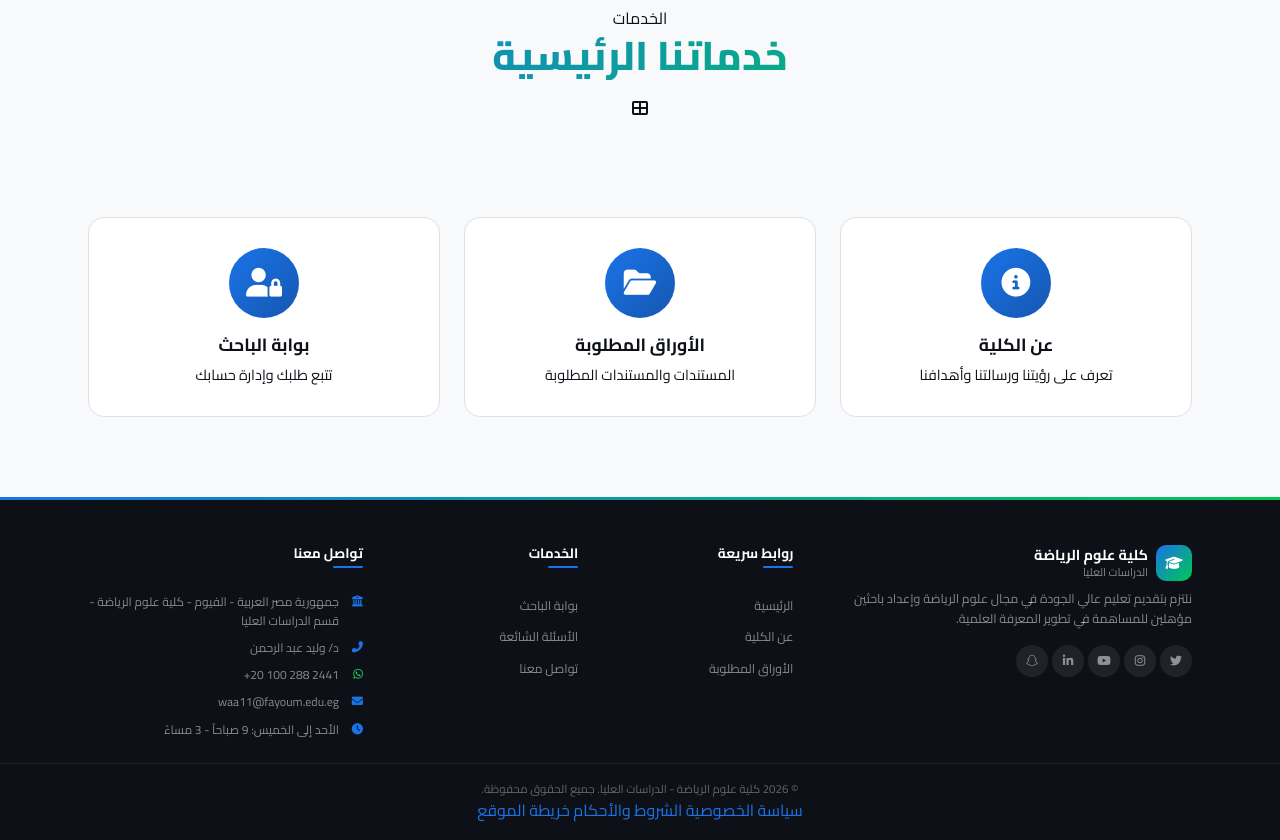
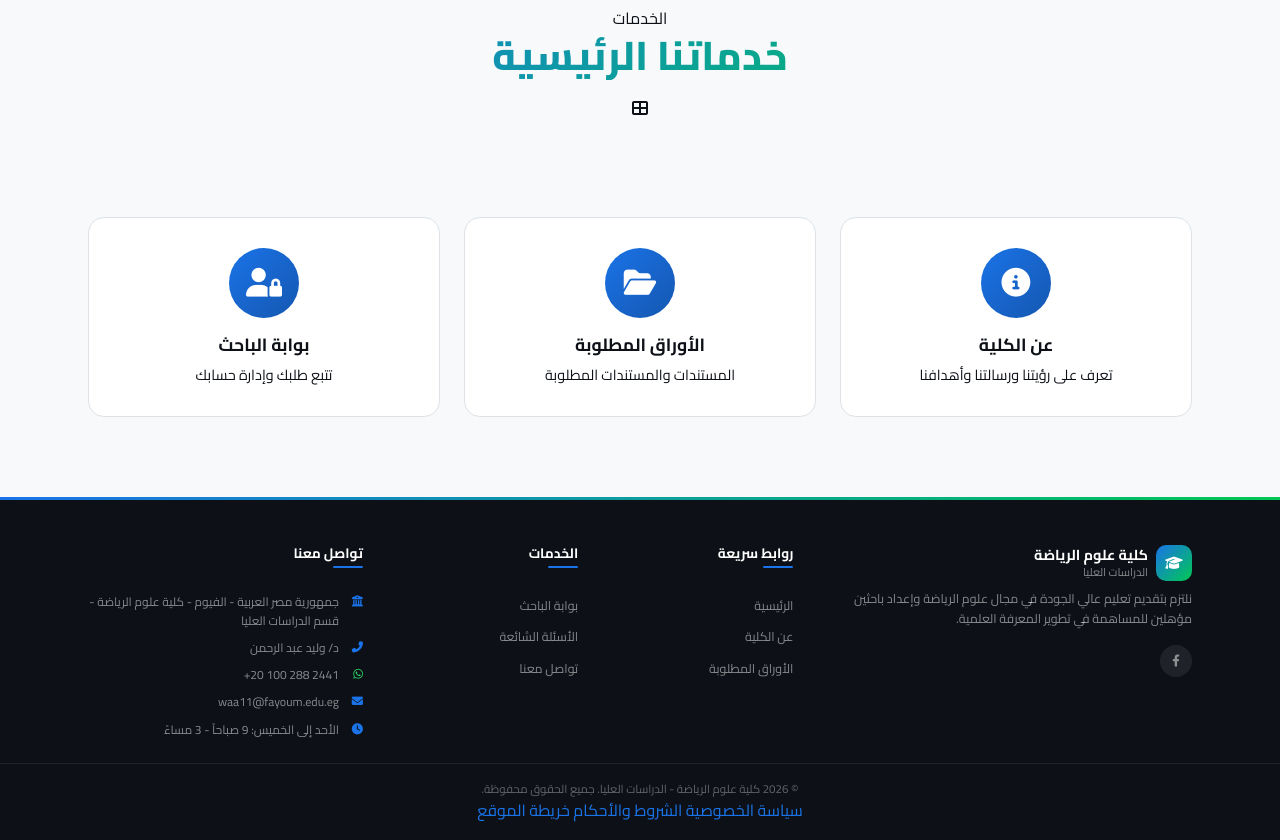
Before and after one commit to drwalid21395/fayoumuniverstyresearsh, a plain HTML site: page index.html in a window 1280 px wide. Shown: the part 874-1714 px from the top of the page. Drawn offline with Linux system fonts and the light colour scheme.

Commit message:
Replace all social media icons with Facebook link only

```diff
--- a/index.html
+++ b/index.html
@@ -102,11 +102,7 @@
                             <div class="footer-brand"><div class="brand-icon"><i class="fas fa-graduation-cap"></i></div><div class="brand-text"><span class="brand-title">كلية علوم الرياضة</span><span class="brand-subtitle">الدراسات العليا</span></div></div>
                             <p class="footer-desc">نلتزم بتقديم تعليم عالي الجودة في مجال علوم الرياضة وإعداد باحثين مؤهلين للمساهمة في تطوير المعرفة العلمية.</p>
                             <div class="footer-social">
-                                <a href="#" class="social-link"><i class="fab fa-twitter"></i></a>
-                                <a href="#" class="social-link"><i class="fab fa-instagram"></i></a>
-                                <a href="#" class="social-link"><i class="fab fa-youtube"></i></a>
-                                <a href="#" class="social-link"><i class="fab fa-linkedin-in"></i></a>
-                                <a href="#" class="social-link"><i class="fab fa-snapchat-ghost"></i></a>
+                                <a href="https://www.facebook.com/share/18Cez4gXuU/" class="social-link" target="_blank"><i class="fab fa-facebook-f"></i></a>
                             </div>
                         </div>
                         <div class="footer-col">
```
Also changed, not shown: pages/about.html (+1 -3 lines), pages/documents.html (+1 -3 lines), pages/portal.html (+1 -1 lines).
